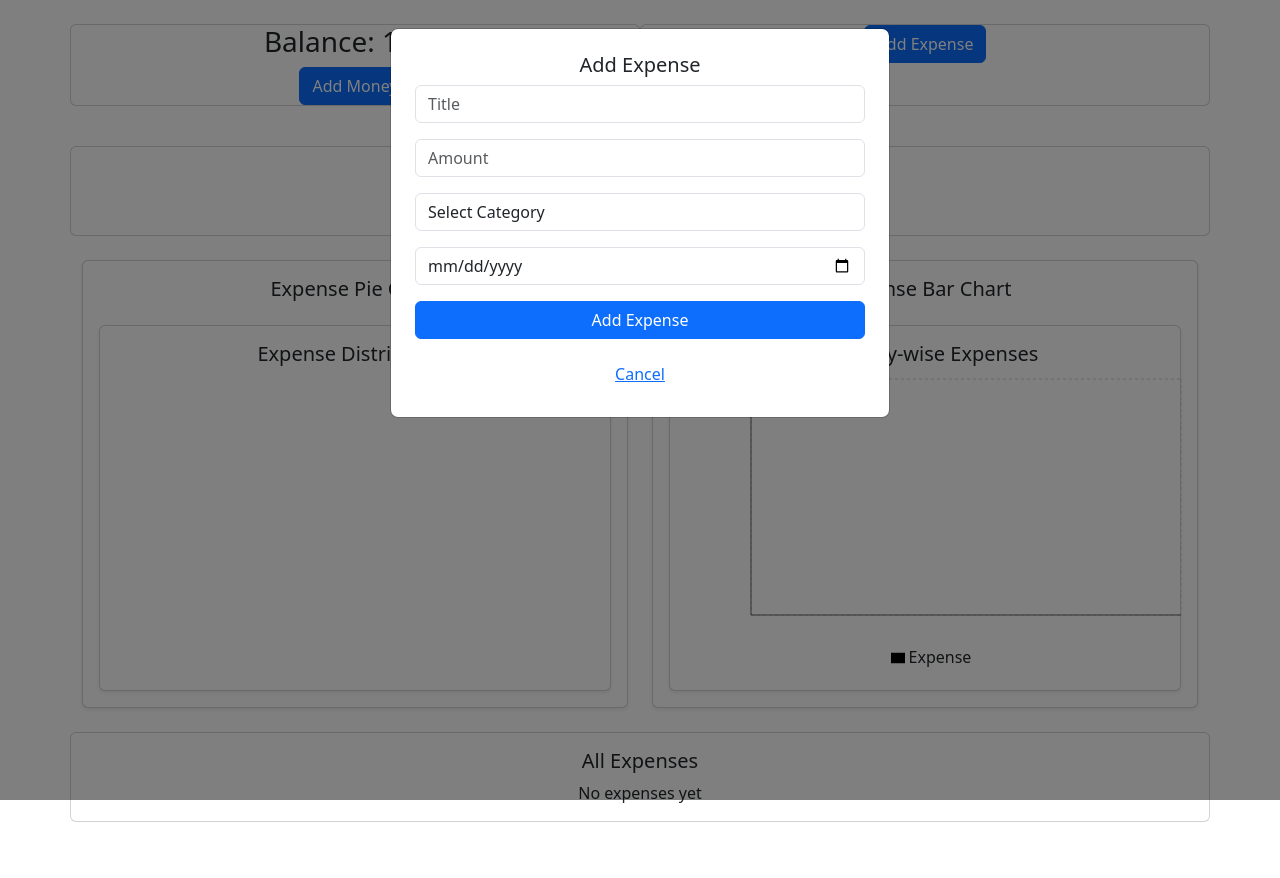
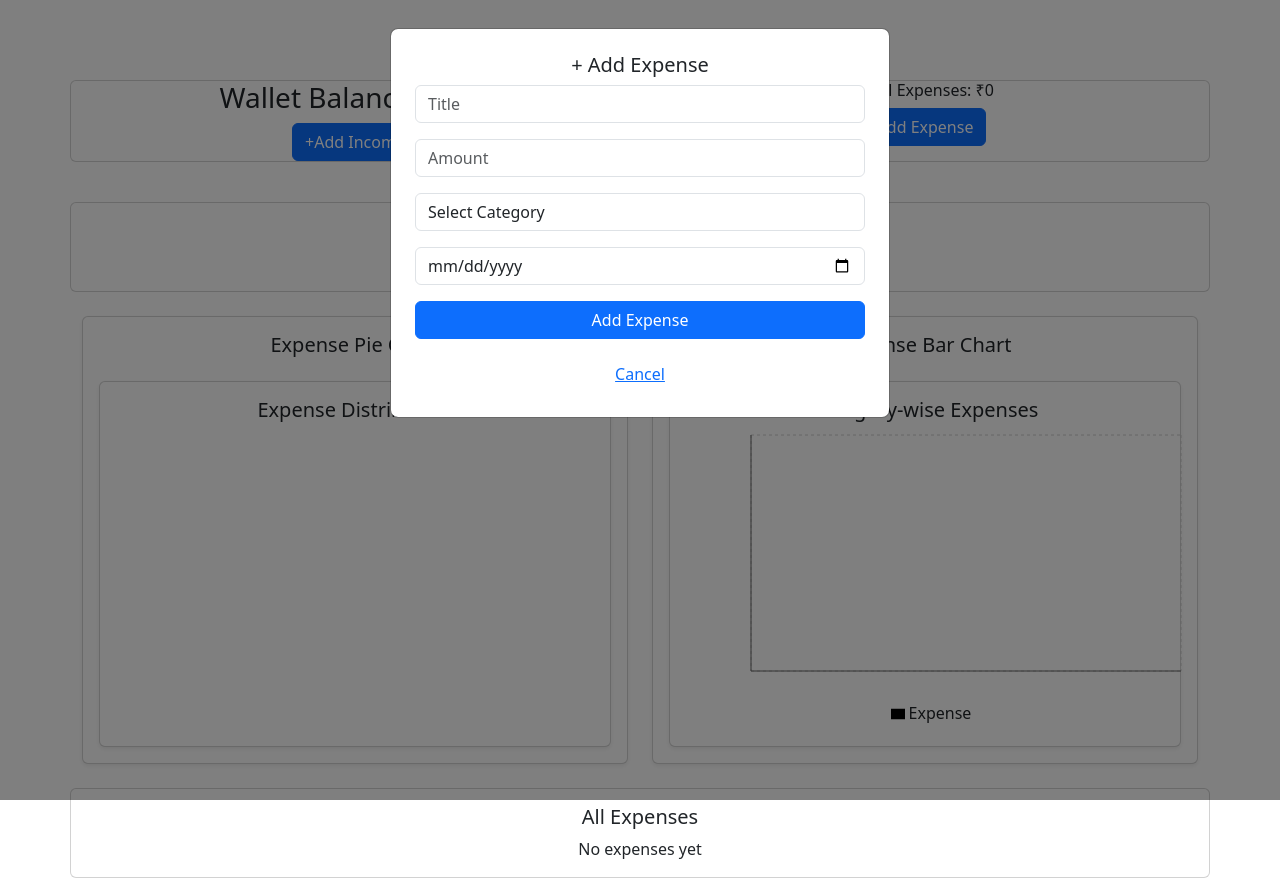
Before and after one commit to radhe-ji-dev/learn_react, a React (Create React App) app: page / in a window 1280 px wide. Both pictures are taken after a click on the button "Add Expense". Before the commit the page ends 822 px from the top, so only its background shows below. Built offline with nearby package versions, Linux system fonts and the light colour scheme.

Commit message:
refined expense tracker

```diff
--- a/src/tasks/ExpenseTracker/addExpense.jsx
+++ b/src/tasks/ExpenseTracker/addExpense.jsx
@@ -1,7 +1,6 @@
 import { useState } from 'react';
 
-function AddExpense({ onAddExpense }) {
-	// receive callback
+function AddExpense({ onAddExpense, expenses = [] }) {
 	const [showModal, setShowModal] = useState(false);
 	const [form, setForm] = useState({
 		title: '',
@@ -22,10 +21,8 @@ function AddExpense({ onAddExpense }) {
 			return;
 		}
 
-		// send expense to parent
 		onAddExpense(form);
 
-		// clear form
 		setForm({
 			title: '',
 			amount: '',
@@ -36,8 +33,14 @@ function AddExpense({ onAddExpense }) {
 		setShowModal(false);
 	};
 
+	// Safe total calculation
+	const totalExpenses = Array.isArray(expenses)
+		? expenses.reduce((sum, exp) => sum + Number(exp.amount), 0)
+		: 0;
+
 	return (
 		<div>
+			<h6>Total Expenses: ₹{totalExpenses}</h6>
 			<button className='btn btn-primary' onClick={() => setShowModal(true)}>
 				Add Expense
 			</button>
@@ -47,7 +50,9 @@ function AddExpense({ onAddExpense }) {
 					<div className='modal d-block'>
 						<div className='modal-dialog'>
 							<div className='modal-content p-4'>
-								<h5>Add Expense</h5>
+								<h5>+ Add Expense</h5>
+
+								{/* Show total sum */}
 
 								<form onSubmit={handleSubmit}>
 									<input
@@ -88,7 +93,7 @@ function AddExpense({ onAddExpense }) {
 								</form>
 
 								<button
-									className='btn btn-link mt-3 w-100 '
+									className='btn btn-link mt-3 w-100'
 									onClick={() => setShowModal(false)}>
 									Cancel
 								</button>
--- a/src/tasks/ExpenseTracker/dashboard.jsx
+++ b/src/tasks/ExpenseTracker/dashboard.jsx
@@ -40,12 +40,13 @@ function Dashboard() {
 	return (
 		<div className='container mt-4'>
 			{/* Top row: Wallet + Add Expense */}
+			<h1>Expense Tracker</h1>
 			<div className='row mb-4'>
 				<div className='card col-md-6 mb-3'>
 					<Wallet balance={balance} />
 				</div>
 				<div className='card col-md-6 mb-3'>
-					<AddExpense onAddExpense={handleAddExpense} />
+					<AddExpense onAddExpense={handleAddExpense} expenses={expenses} />
 				</div>
 			</div>
 
--- a/src/tasks/ExpenseTracker/wallet.jsx
+++ b/src/tasks/ExpenseTracker/wallet.jsx
@@ -7,9 +7,9 @@ function Wallet({ balance, onAddMoney }) {
 
 	return (
 		<div>
-			<h3>Balance: {balance}</h3>
+			<h3> Wallet Balance: {balance}</h3>
 			<button className='btn btn-primary' onClick={() => setShowModal(true)}>
-				Add Money
+				+Add Income
 			</button>
 
 			{showModal && (
@@ -19,7 +19,7 @@ function Wallet({ balance, onAddMoney }) {
 							<h5>Add Money</h5>
 							<input
 								type='number'
-								placeholder='Amount'
+								placeholder='IncomeAmount'
 								value={amount}
 								onChange={(e) => setAmount(e.target.value)}
 							/>
```
